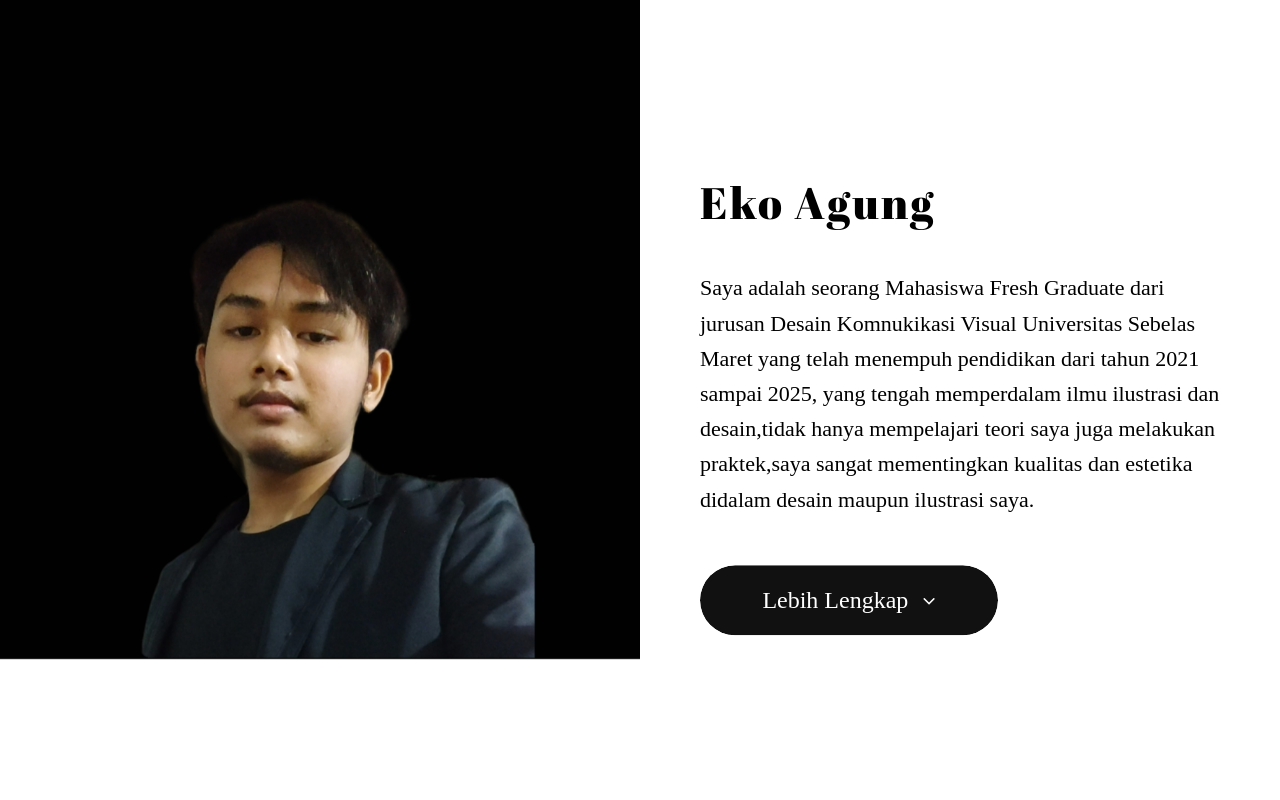
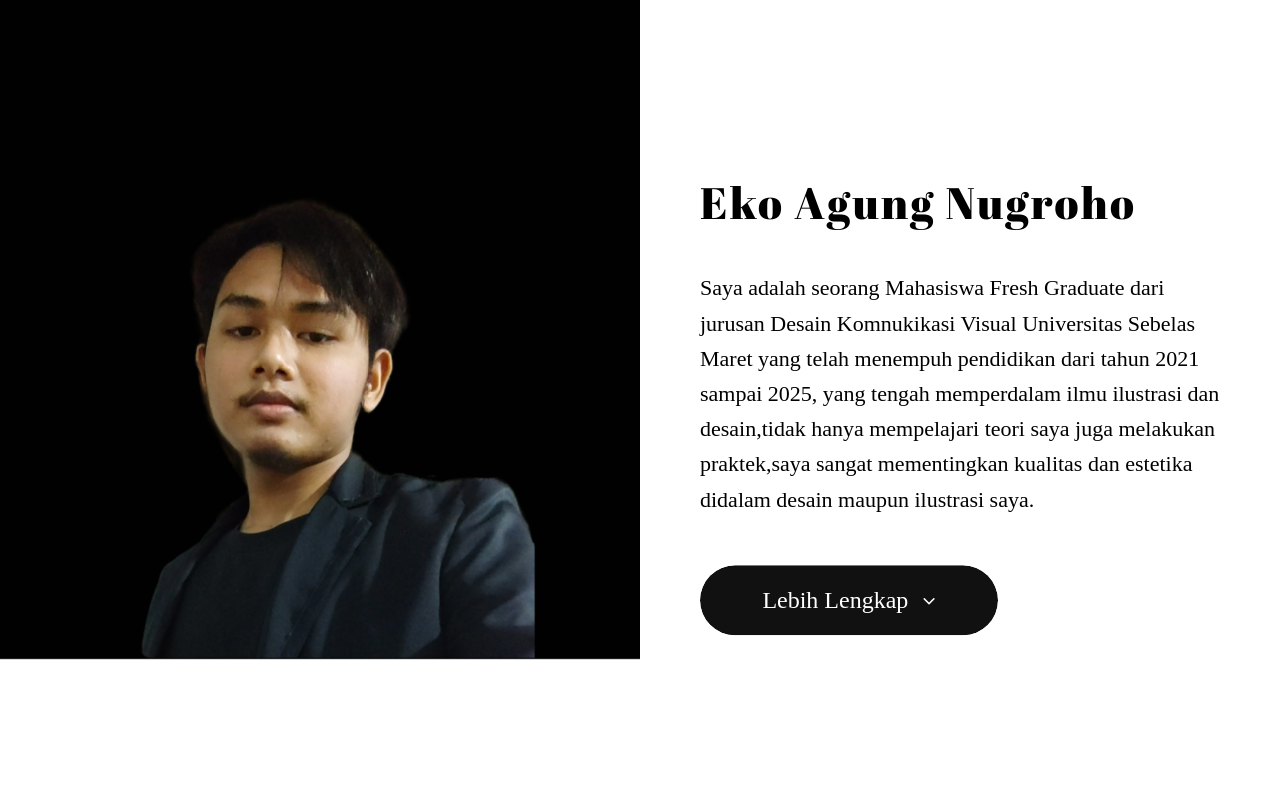
Before and after one commit to programing1977/contoh-repo-github, a plain HTML site: page index.html in a window 1280 px wide. Shown: the top 800 px of the page. Drawn offline with Linux system fonts and the light colour scheme; a web font is replaced by a local one.

Commit message:
Update index.html

```diff
--- a/index.html
+++ b/index.html
@@ -68,7 +68,7 @@
                         <!-- ANIMATION CONTAINER -->
                         <div class="animation-container animation-fade-down" data-animation-delay="0">
 
-                            <h1>Eko Agung</h1>
+                            <h1>Eko Agung Nugroho</h1>
 
                         </div>
                         <!-- /ANIMATION CONTAINER -->
```
